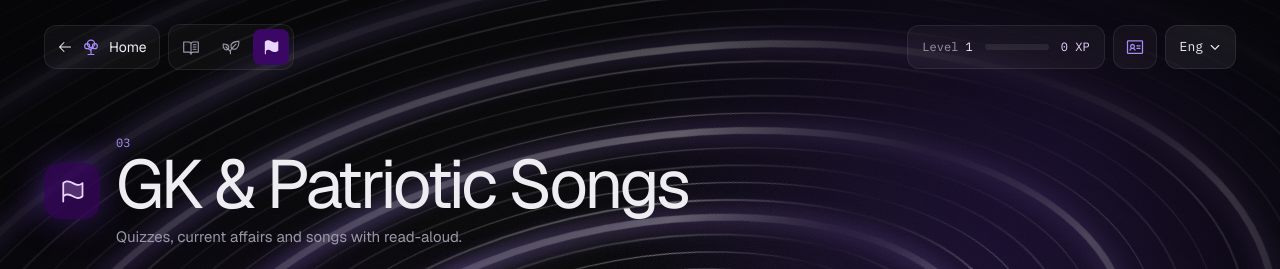
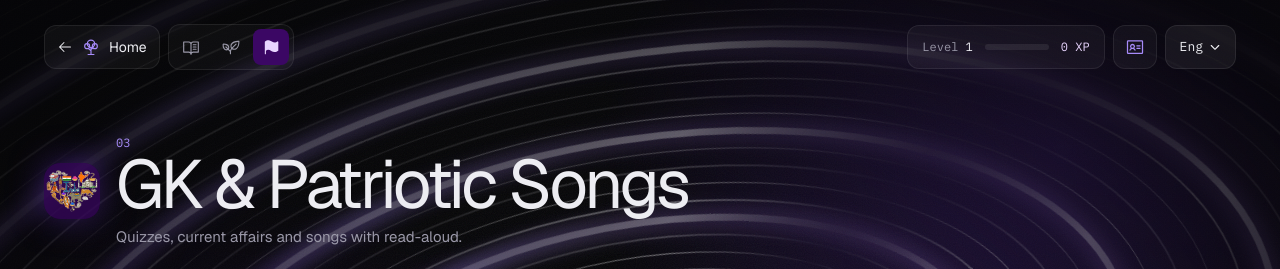
Before and after one commit to nithinrv07/Kalpavriksha-project, a Next.js app in the folder frontend/: page /m/gk-songs in a window 1280 px wide. Shown: the top 269 px of the page. Built offline with nearby package versions, Linux system fonts and the light colour scheme; a web font is replaced by a local one.

Commit message:
feat(modules): set custom India heart illustration for GK & Patriotic Songs icon

```diff
--- a/frontend/src/modules/registry.ts
+++ b/frontend/src/modules/registry.ts
@@ -68,6 +68,7 @@ export const MODULES: readonly KalpaModule[] = [
       hi: "प्रश्नोत्तरी, समसामयिकी और पढ़कर सुनाए जाने वाले गीत।",
     },
     icon: Flag,
+    iconImage: "/images/modules/gk-songs-icon.png",
     shape: "chakra",
     tile: "standard",
   },
```
Also changed, not shown: frontend/public/images/modules/gk-songs-icon.png (added), frontend/public/images/modules/gk-songs-raw.png (added).
